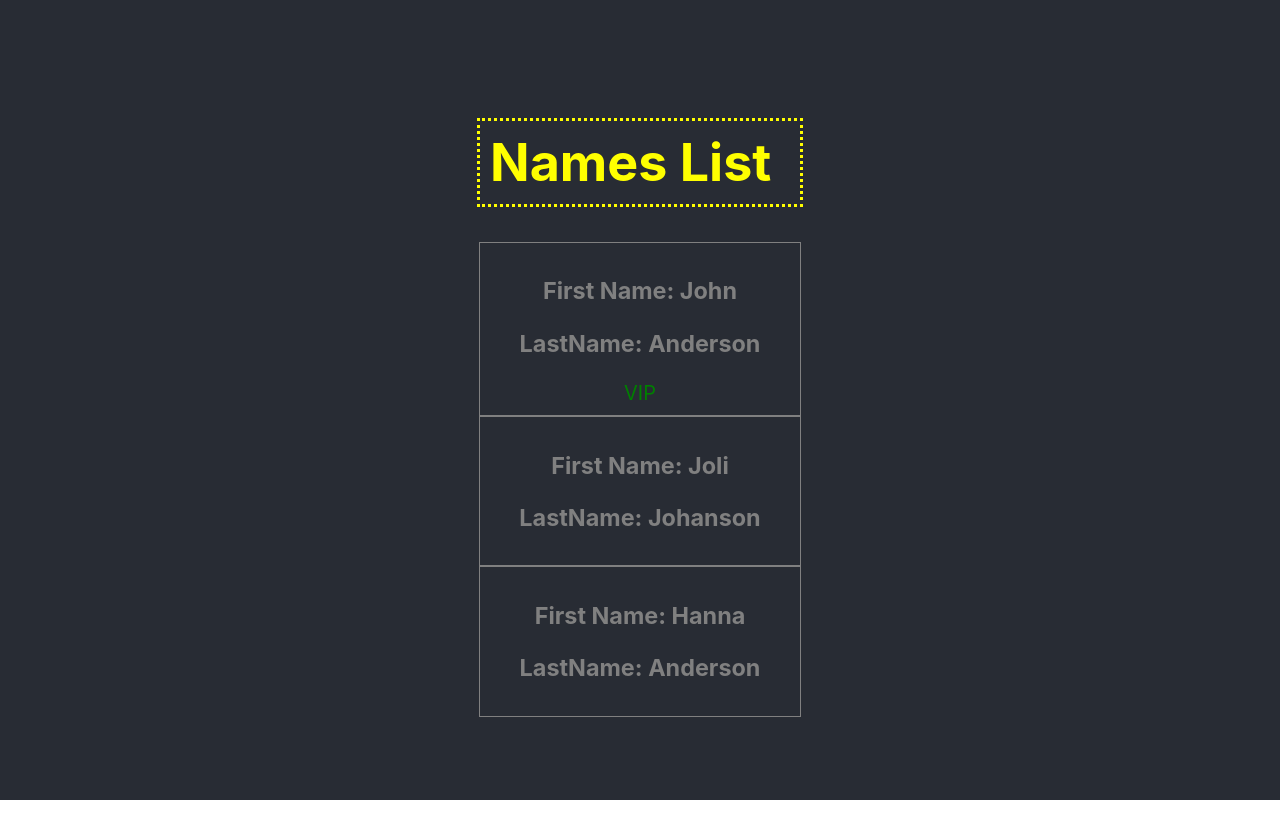
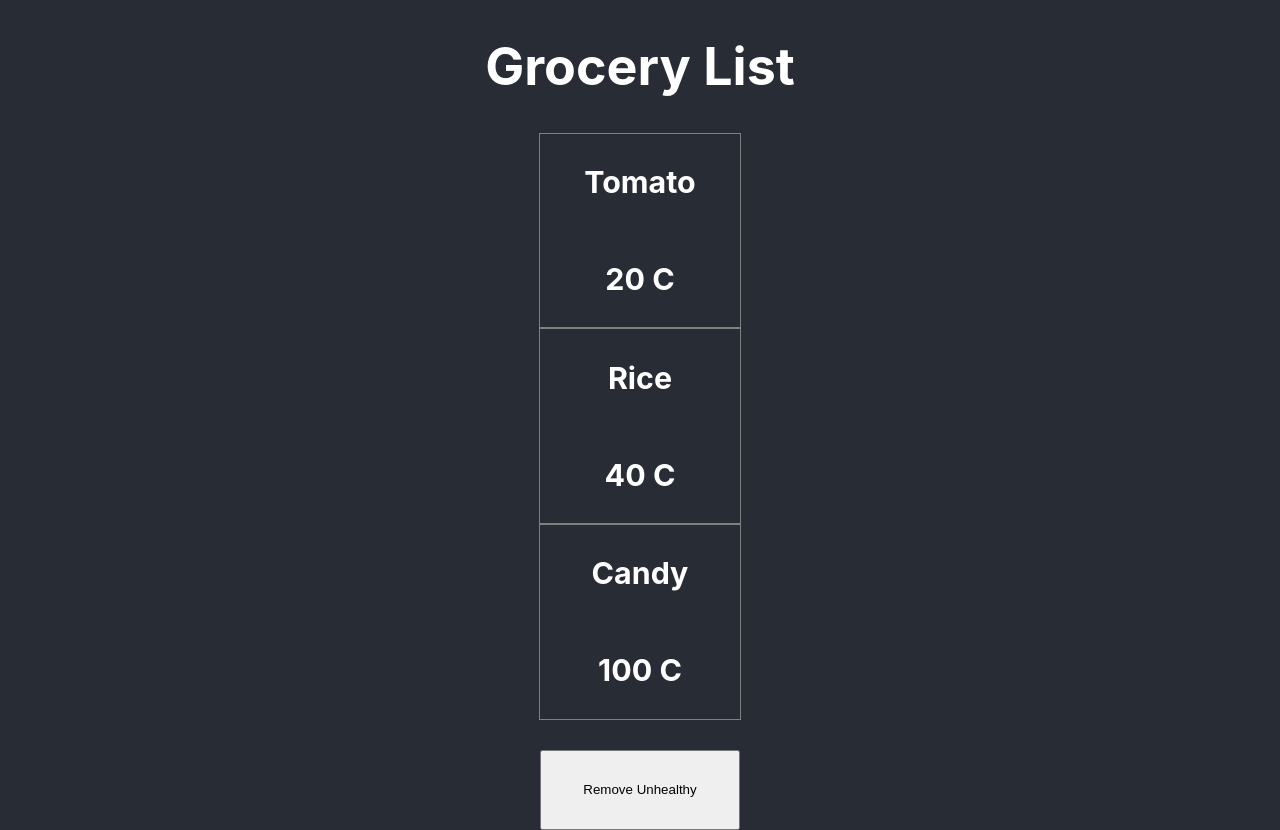
Before and after one commit to baraabd/React-Hooks, a React (Create React App) app: page / in a window 1280 px wide. Before the commit the page ends 800 px from the top, so only its background shows below. Built offline with nearby package versions, Linux system fonts and the light colour scheme.

Commit message:
React Hooks adding events

```diff
--- a/src/App.jsx
+++ b/src/App.jsx
@@ -2,44 +2,35 @@ import react, { useState } from "react";
 import "./App.scss";
 import Input from "./components/input";
 import NameTag from "./components/nameTag";
+import Item from './components/item'
+ function App() {
 
- function App() {
-   /*
-  const [age, setAge] = useState(21);
+  const initList = [
+    {name: 'Tomato', calorie: '20'},
+    {name: 'Rice', calorie: '40'},
+    {name: 'Candy', calorie: '100'}
+  ]
+  const [list, setList] = useState(initList)
 
-  const ageUpHandle = () => {
-    setAge(age +1)
+
+  const removeUnhealthyHandle = (e) => {
+    const filterList = list.filter(v => v.calorie <=50)
+    setList(filterList)
   }
-
-  const ageDownHandle = () => {
-    setAge(age -1)
-  } */
-
-  const initialName = [
-    {firstName: "John", lastName:"Anderson"},
-    {firstName: "Joli", lastName:"Johanson"},
-    {firstName: "Hanna", lastName:"Anderson"}
-
-  ]
-
-  const [names, setNames] = useState(initialName)
 
   return (
     <div>
       <header className="App-header">
-      <h1 className="nameStyle nameTagTitle">Names List</h1>
-        {/* <Input placeholder="Skrev ditt namn här!" type="text"></Input> */}
-        {/* <NameTag firstName="Peter" lastName="Anderson"></NameTag>
-        <NameTag firstName="Joli" lastName="Johanson"></NameTag>
-        <NameTag firstName="Hanna" lastName="Hanna"></NameTag> */}
+        <h1>Grocery List</h1>
         {
+          list.map((v,k)=>{
+            return <Item key={`${k}${v.name}${v.calorie}`} item={v}></Item>
+          })
+        }
 
-        names.map((value,index) => {
-          return (
-            <NameTag key={`${index}${value.firstName}${value.lastName}`} firstName={value.firstName} lastName={value.lastName}></NameTag>
-          )
-        })
-        }
+        <button onClick={removeUnhealthyHandle} className='removeButton' >Remove Unhealthy
+
+        </button>
       </header>
     </div>
   );
--- /dev/null
+++ b/src/components/item.css
@@ -0,0 +1,13 @@
+.list-st{
+    border: 1px solid gray;
+    width: 200px;
+    display: flex;
+    align-items: center;
+    flex-direction: column;
+}
+
+.removeButton {
+    margin-top: 30px;
+    width: 200px;
+    height: 80px;
+}
--- /dev/null
+++ b/src/components/item.jsx
@@ -0,0 +1,12 @@
+import React from "react";
+import './item.css'
+const Item = (props) => {
+  return (
+    <div className='list-st'>
+      <h3>{props.item.name}</h3>
+      <h3>{props.item.calorie} C</h3>
+    </div>
+  );
+};
+
+export default Item;
```
